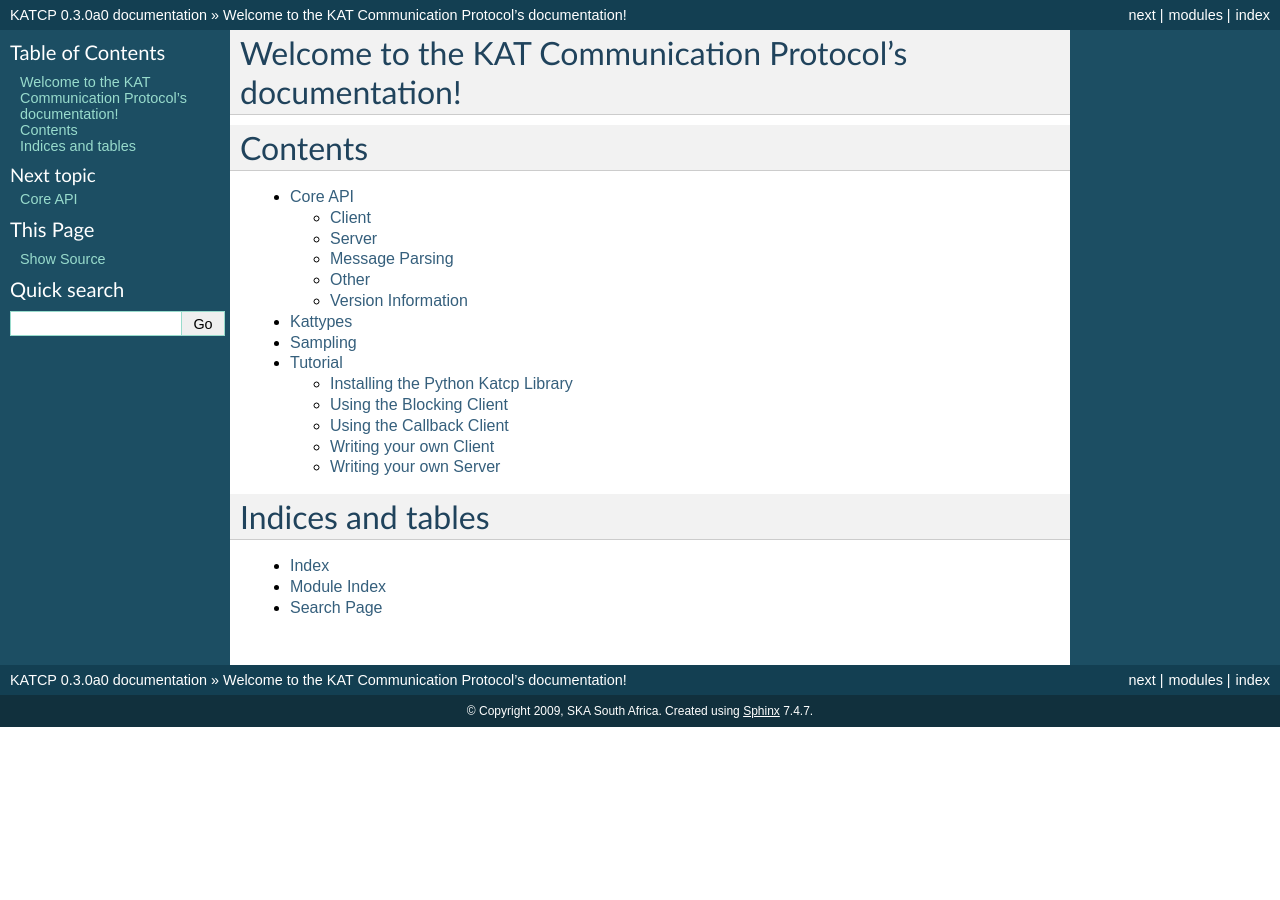
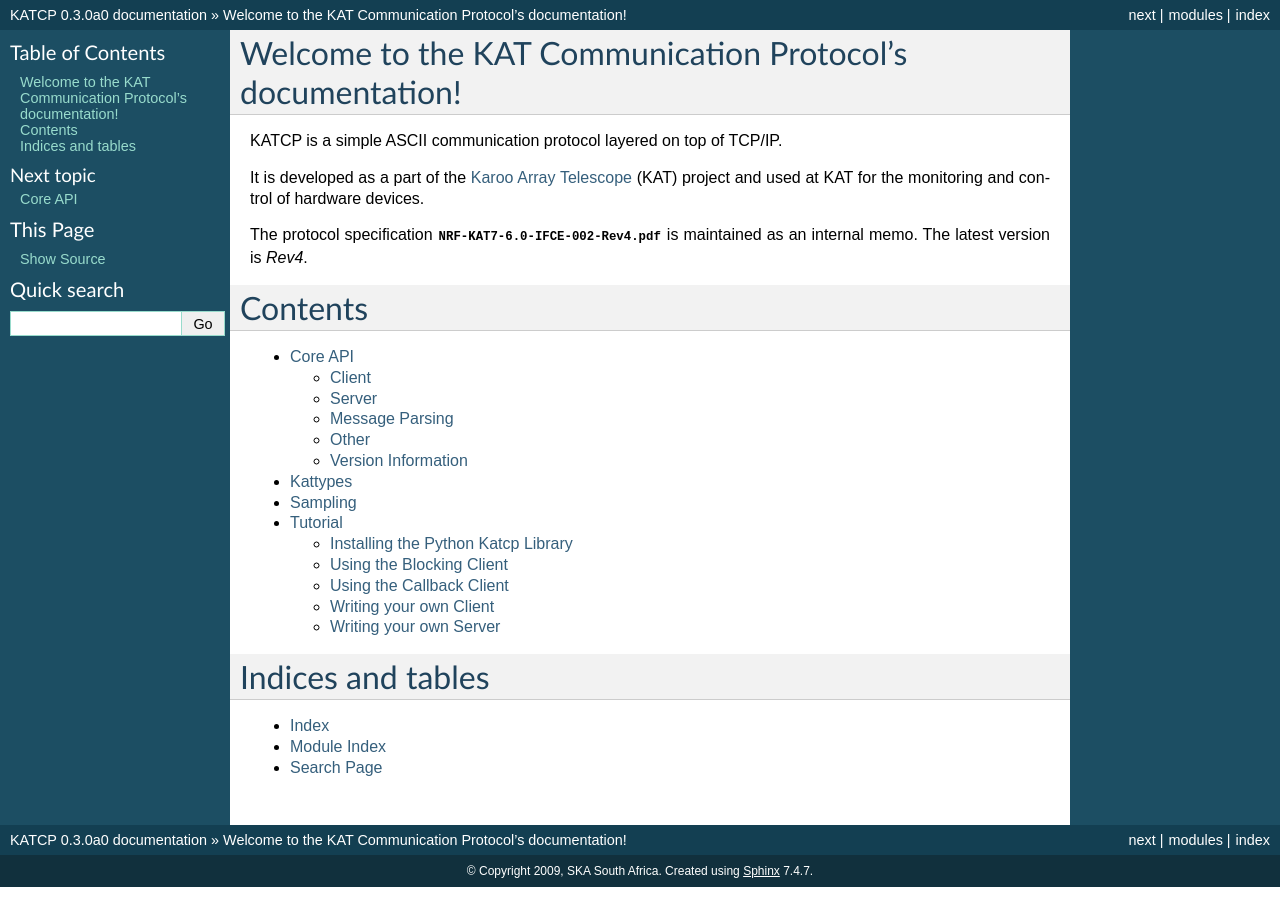
Before and after one commit to ska-sa/katcp-python, a Sphinx documentation site: the page built from doc/index.rst, in a window 1280 px wide. Built offline with Sphinx 7.4.7, drawn with Linux system fonts in a browser that asks for light colours; formulas are drawn with MathJax 3.

Commit message:
Add copy of protocol specification to online documentation.
git-svn-id: https://katfs.kat.ac.za/svnDS/code/katcp-python/trunk@3867 b56c7a7d-ac47-0410-a905-b6f7de78896a

```diff
--- a/doc/index.rst
+++ b/doc/index.rst
@@ -1,5 +1,16 @@
 Welcome to the KAT Communication Protocol's documentation!
 ==========================================================
+
+KATCP is a simple ASCII communication protocol layered on
+top of TCP/IP.
+
+It is developed as a part of the `Karoo Array Telescope <http://ska.ac.za/>`_
+(KAT) project and used at KAT for the monitoring and control of hardware
+devices.
+
+The protocol specification :download:`NRF-KAT7-6.0-IFCE-002-Rev4.pdf`
+is maintained as an internal memo. The latest version is `Rev4`.
+
 
 Contents
 ========
```
Also changed, not shown: 1 other file.
